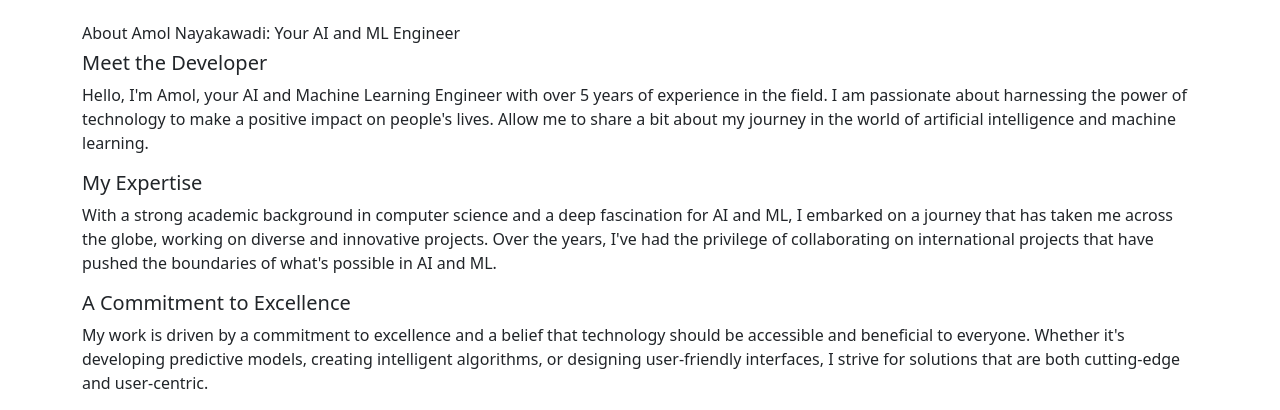
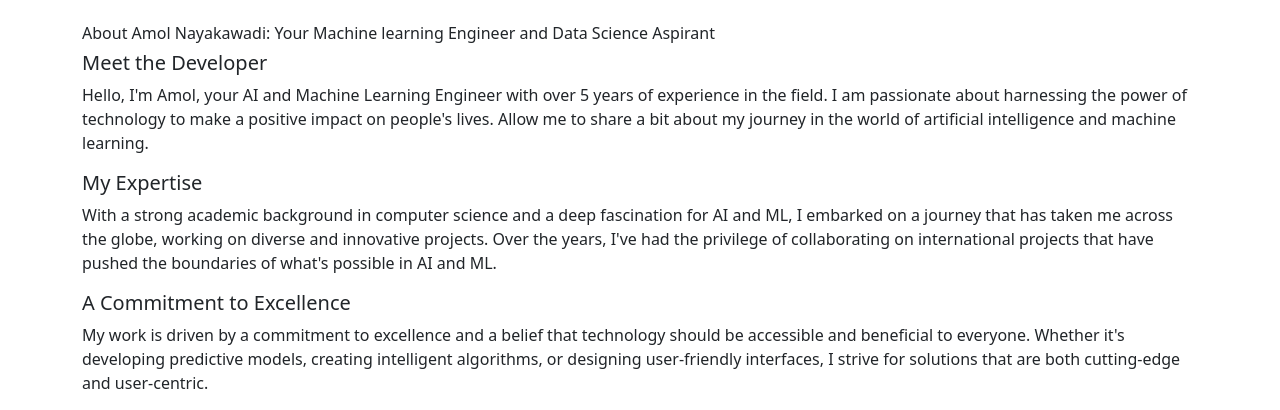
Before and after one commit to amolnayakawadi/Medicine_recommendation_system, a Flask app: page /developer in a window 1280 px wide. Shown: the top 410 px of the page. Run offline with Flask 3, Linux system fonts and the light colour scheme; parts of the project's set-up code (start-up, migrations or seed data) failed here and were passed over.

Commit message:
Update developer.html

```diff
--- a/templates/developer.html
+++ b/templates/developer.html
@@ -9,7 +9,7 @@
   <body>
 
   <div class="container my-4 mt-4">
-<h6>    About Amol Nayakawadi: Your AI and ML Engineer
+<h6>    About Amol Nayakawadi: Your Machine learning Engineer and Data Science Aspirant
 </h6>
 <h5>Meet the Developer</h5>
 
```
